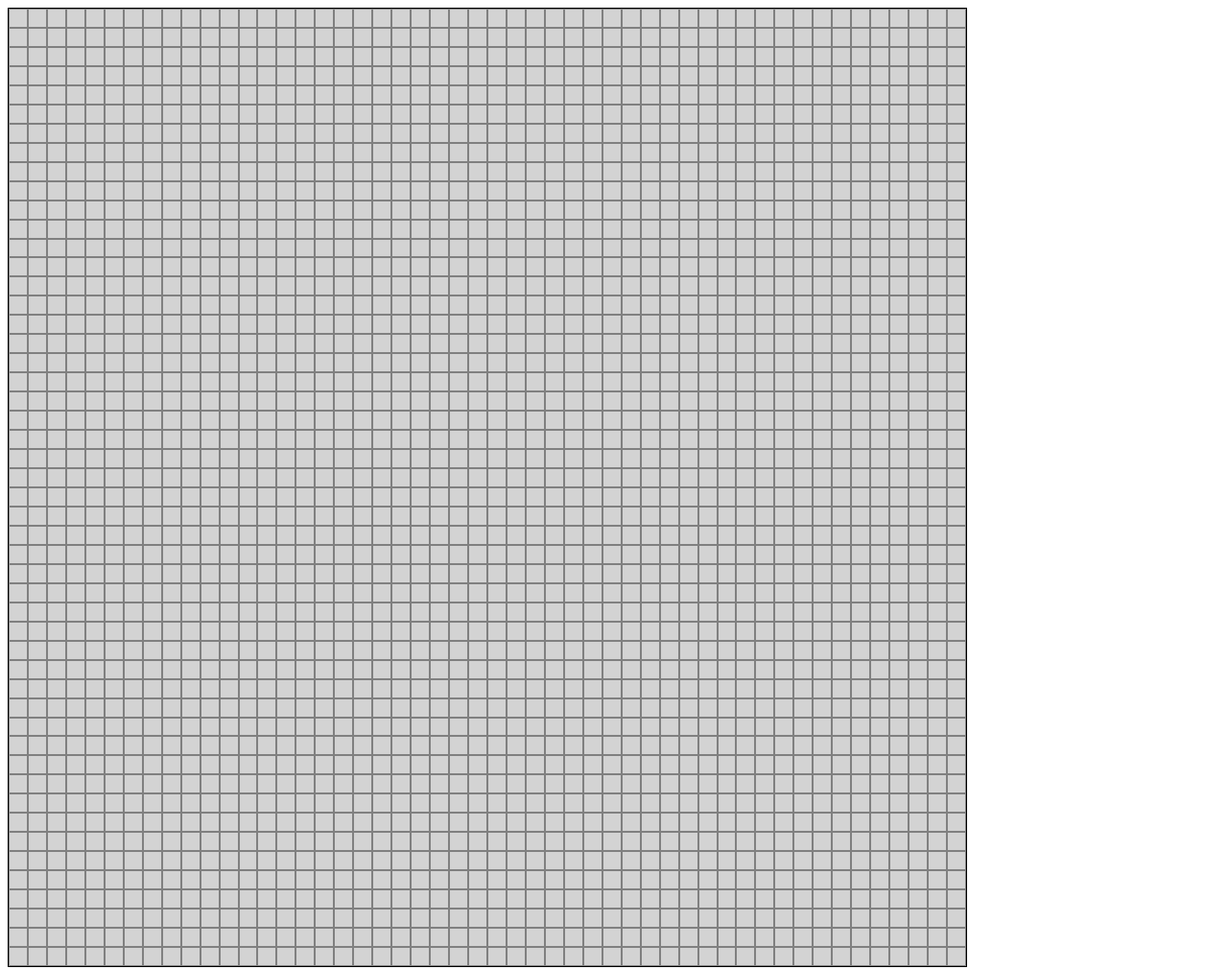
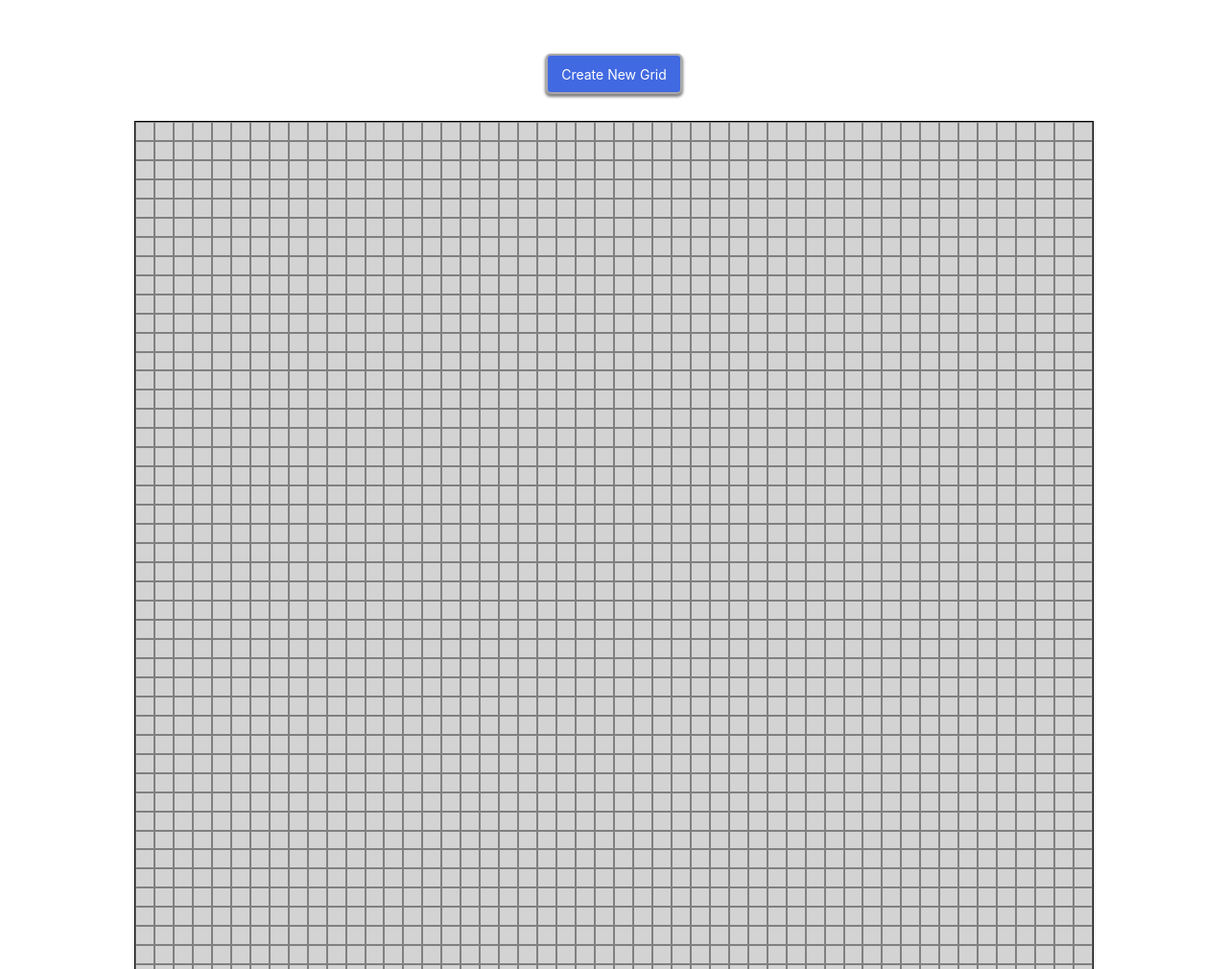
Before and after one commit to paulomonsale/etch-a-sketch, a plain HTML site: page index.html in a window 1280 px wide. Shown: the top 1010 px of the page at 96% size. Drawn offline with Linux system fonts and the light colour scheme.

Commit message:
Updates to index.html and style.css

```diff
--- a/index.html
+++ b/index.html
@@ -6,9 +6,8 @@
   <link rel="stylesheet" href="style.css">
 </head>
 <body>
-  <div class="grid">
-
-  </div>
+  <button id="new-grid" type="button">Create New Grid</button>
+  <div class="grid"></div>
   <script src="script.js"></script>
 </body>
 </html>
--- a/style.css
+++ b/style.css
@@ -13,6 +13,8 @@ html {
   border: 1px solid black;
   width: 1000px;
   height: 1000px;
+  margin-left: auto;
+  margin-right: auto;
 }
 
 .square {
@@ -24,3 +26,19 @@ html {
   background-color: gray;
   border: 1px solid gray;
 }
+
+#new-grid {
+  display: block;
+  margin-top: 4em;
+  margin-right: auto;
+  margin-left: auto;
+  margin-bottom: 2em;
+  padding: .75em 1em;
+  border-radius: 5px;
+  border: 2px solid darkgray;
+  box-shadow: 0px 2px 3px 1px gray;
+  font-family:-apple-system, BlinkMacSystemFont, 'Segoe UI', Roboto, Oxygen, Ubuntu, Cantarell, 'Open Sans', 'Helvetica Neue', sans-serif;
+  font-size: 14px;
+  color:white;
+  background-color: royalblue;
+}
```
